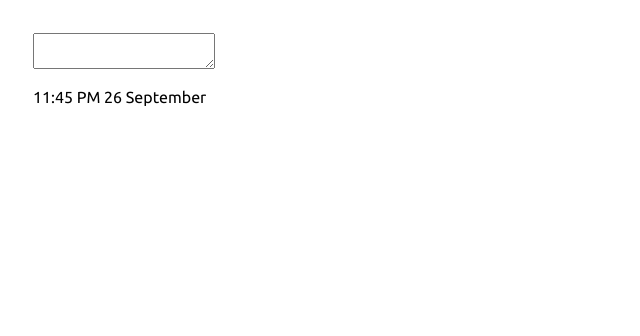
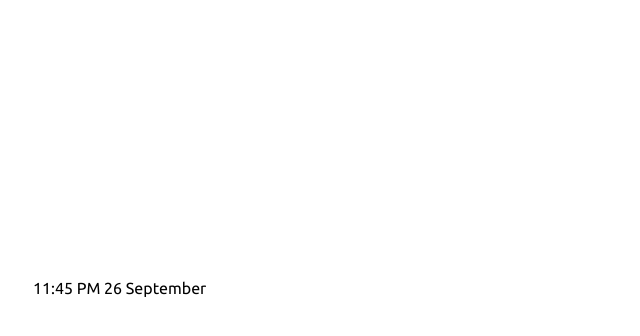
Before and after one commit to hammad38/notes-app, a React (Create React App) app: page / in a window 1280 px wide. Shown: the top 336 px of the page, without its empty margins (0-640 px from the left). Built offline with nearby package versions, Linux system fonts and the light colour scheme.

Commit message:
Update Note.css

```diff
--- a/src/Components/Note/Note.css
+++ b/src/Components/Note/Note.css
@@ -2,5 +2,17 @@
     padding: 25px;
     height: 280px;
     width: 260px;
+    border-radius: 30px;
+    display: flex;
+    flex-direction: column;
+}
 
+.note_text{
+    resize: none;
+    border: none;
+    outline: none;
+    font-size: 1rem;
+    line-height: 1.875rem;
+    flex: 1;
+    background-color: transparent;
 }
```
